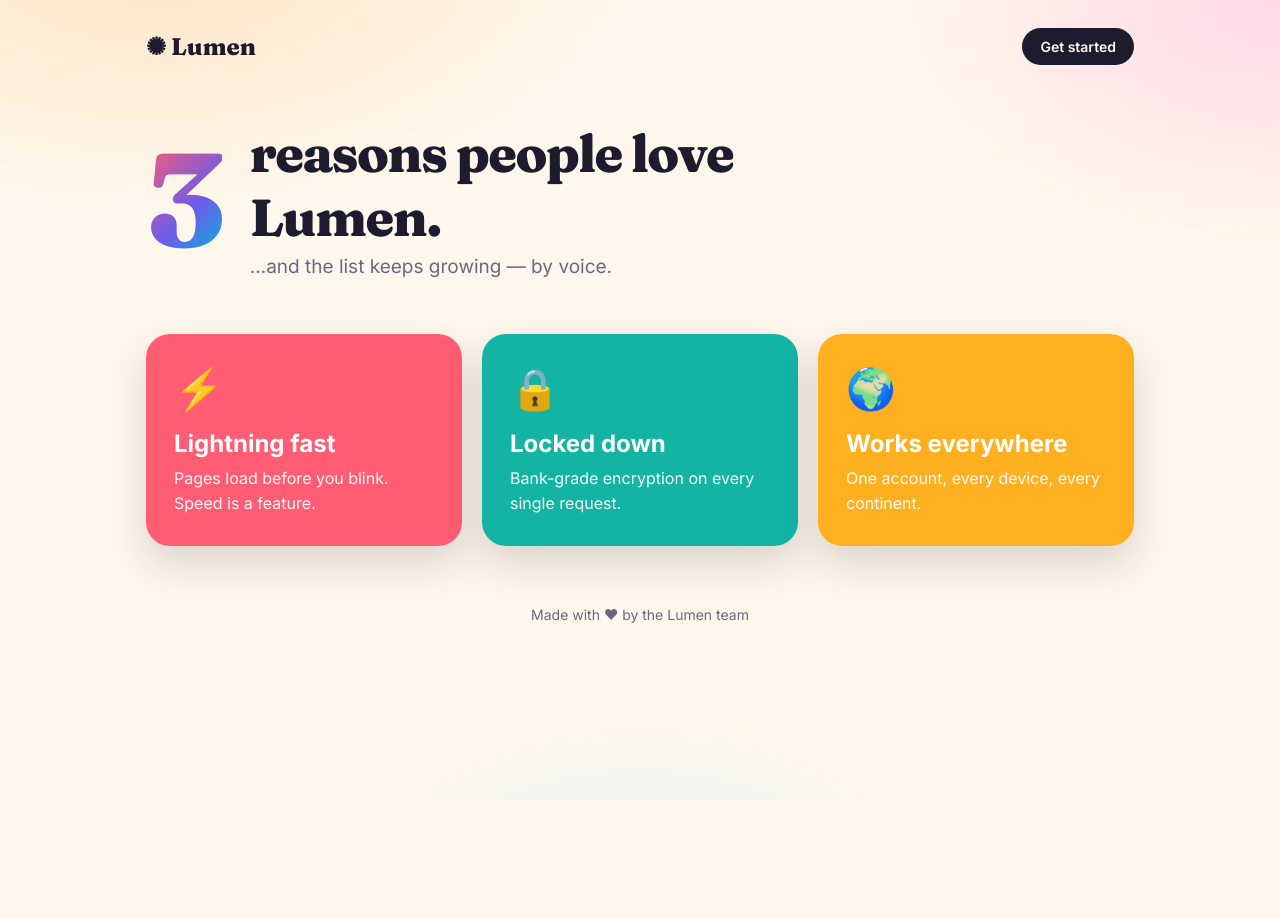
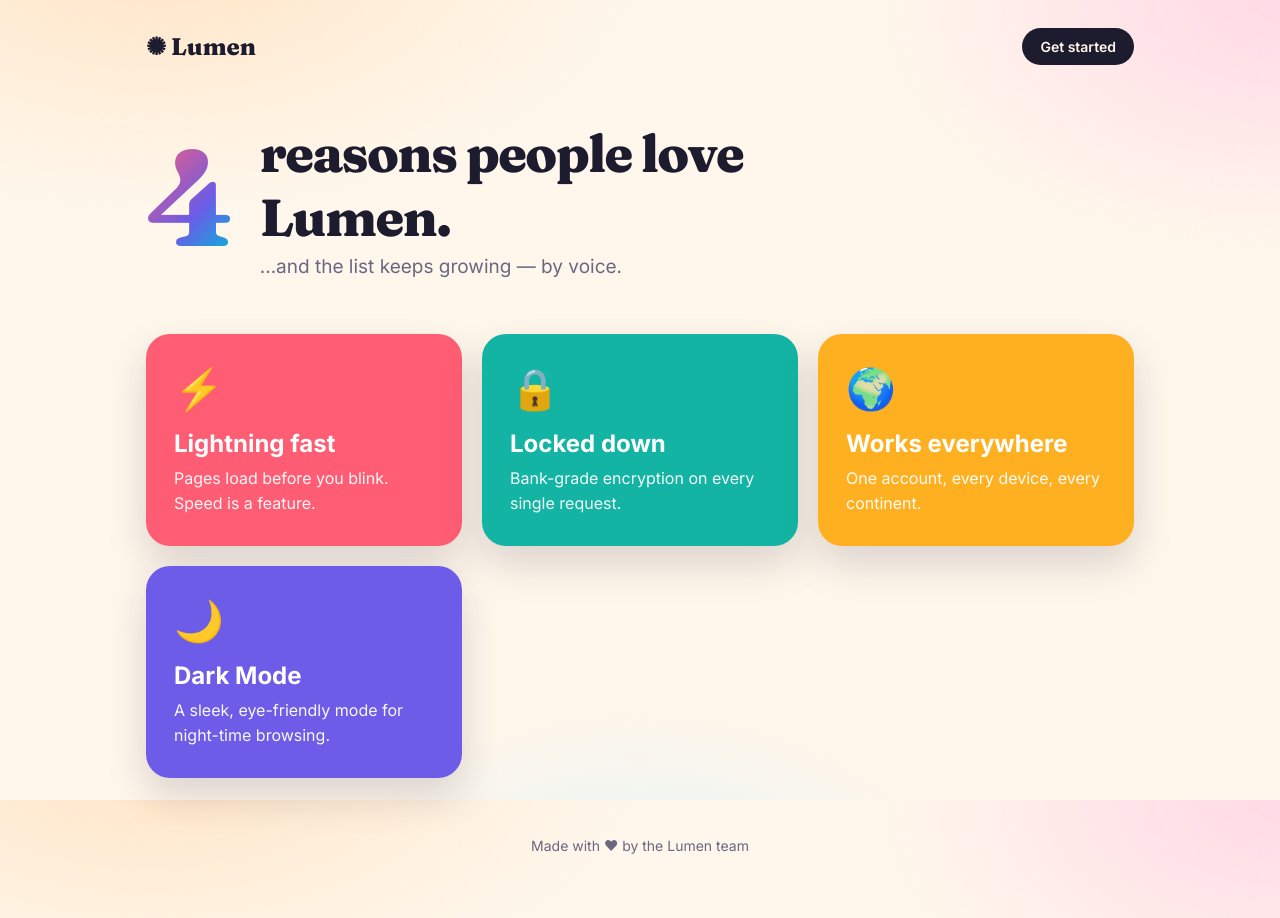
Before and after one commit to damienaubry/demo-target, a React (Vite) app: page / in a window 1280 px wide. Before the commit the page ends 800 px from the top, so only its background shows below. Built offline with nearby package versions, Linux system fonts and the light colour scheme; the HTML template or start-up script is replaced by a standard one.

Commit message:
VoxBuild: Add a dark mode feature card to the landing page

```diff
--- a/index.html
+++ b/index.html
@@ -8,5 +8,47 @@
   <body>
     <div id="root"></div>
     <script type="module" src="/src/main.tsx"></script>
+    <script>
+      const additionalFeature = {
+        emoji: "🌙",
+        title: "Dark Mode",
+        description: "A sleek, eye-friendly mode for night-time browsing.",
+      };
+
+      const root = document.getElementById('root');
+      const features = /* existing features array */;
+      const allFeatures = [...features, additionalFeature];
+
+      root.innerHTML = `
+        <main>
+          <nav>
+            <span class="logo">✺ Lumen</span>
+            <span class="navcta">Get started</span>
+          </nav>
+
+          <header class="hero">
+            <div class="count">${allFeatures.length}</div>
+            <div>
+              <h1>reasons people love Lumen.</h1>
+              <p class="sub">…and the list keeps growing — by voice.</p>
+            </div>
+          </header>
+
+          <section class="grid">
+            ${allFeatures.map((f, i) => `
+              <article
+                class="tile"
+                style="background: ${COLORS[i % COLORS.length]}; animation-delay: ${i * 90}ms;"
+              >
+                <div class="emoji">${f.emoji}</div>
+                <h3>${f.title}</h3>
+                <p>${f.description}</p>
+              </article>`).join('')}
+          </section>
+
+          <footer>Made with ♥ by the Lumen team</footer>
+        </main>
+      `;
+    </script>
   </body>
 </html>
--- a/src/App.tsx
+++ b/src/App.tsx
@@ -14,7 +14,13 @@ const COLORS = [
   "#f76808",
 ];
 
-const additionalFeatures: Feature[] = [];
+const additionalFeatures: Feature[] = [
+  {
+    emoji: "🌙",
+    title: "Dark Mode",
+    description: "A sleek, eye-friendly mode for night-time browsing.",
+  },
+];
 
 export default function App() {
   const list = features as Feature[];
--- a/src/index.css
+++ b/src/index.css
@@ -3,6 +3,9 @@
 :root {
   --ink: #1d1b2e;
   --muted: #6b6780;
+  --dark-background: #1d1b2e;
+  --dark-ink: #fff;
+  --dark-muted: #b0b0b0;
 }
 * { box-sizing: border-box; }
 html, body { height: 100%; }
@@ -19,6 +22,12 @@ body {
   background-attachment: fixed;
   font-family: "Inter", ui-sans-serif, -apple-system, "Segoe UI", Roboto, sans-serif;
 }
+
+body.dark-mode {
+  color: var(--dark-ink);
+  background: var(--dark-background);
+}
+
 main { max-width: 1040px; margin: 0 auto; padding: 28px 26px 64px; }
 
 nav {
@@ -86,3 +95,9 @@ nav {
 .tile p { margin: 0; line-height: 1.55; font-size: 16px; opacity: 0.95; }
 
 footer { text-align: center; color: var(--muted); font-size: 14px; margin-top: 60px; }
+
+.tile.dark-mode {
+  background: #333;
+  color: var(--dark-ink);
+  box-shadow: 0 18px 40px rgba(255, 255, 255, 0.3);
+}
```
